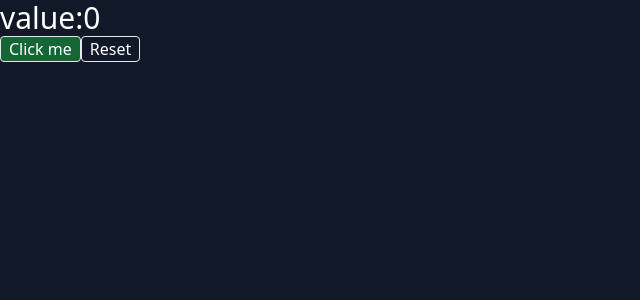
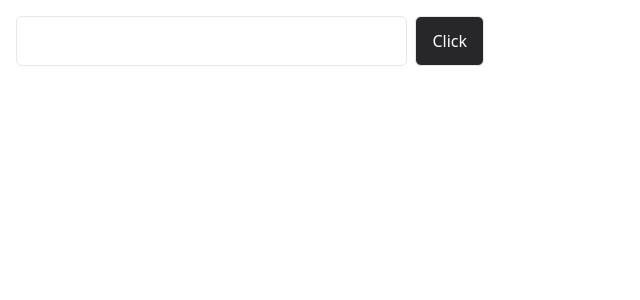
Before and after one commit to 97mams/todoReact, a React (Vite) app: page / in a window 1280 px wide. Shown: the top 300 px of the page, without its empty margins (0-640 px from the left). Built offline with nearby package versions, Linux system fonts and the light colour scheme.

Commit message:
update :)

```diff
--- a/src/App.jsx
+++ b/src/App.jsx
@@ -1,42 +1,27 @@
 import { useState } from "react";
-import { Button } from "./components/Button";
-
+import { Button } from "./components/Button"
 export default function App() {
 
     return (
-        <Counter>
-        </Counter>
+        <Todo></Todo>
     );
 }
 
 
-function Counter() {
-    const [value, setvalue] = useState(0)
-    const handleIncrement = () => {
-        setvalue((current) => {
-            return current + 1
-        })
-    }
-    const handleUnincrement = () => {
-        setvalue(0)
-    }
+function Todo() {
     return (
-        <div className="w-full h-screen -center bg-gray-900 text-white">
-            <p className="text-3xl">
-                value:{value}
-            </p>
-            <Button
-                color="secondary"
-                onclick={handleIncrement}
+        <div className="p-4 flex flex-col gap-4 w-[500px]">
+            <form
+                action={(formData) => {
+                    console.log(formData);
+                }}
+                className="flex items-center gap-2"
             >
-                Click me
-            </Button>
-            <Button
-                color="primary"
-                onclick={handleUnincrement}
-            >
-                Reset
-            </Button>
+                <input type="text" name="todo" className="border rounded-md px-2 py-3 flex-1" />
+                <Button color="primary" type="submit">Click</Button>
+            </form>
+            <ul>
+            </ul>
         </div>
     )
 }
--- a/src/components/Button.jsx
+++ b/src/components/Button.jsx
@@ -1,13 +1,16 @@
 const COLOR = {
-    primary: "bg-black-900",
+    primary: "bg-zinc-800",
     secondary: "bg-green-800"
 }
 
-export const Button = ({ color, onclick, children }) => {
+export const Button = ({ color, onclick, children, type = "text" }) => {
+    console.log(type);
+
     return (
         <button
             onClick={onclick}
-            className={"border px-2 mpy-3 rounded " + COLOR[color]}
+            className={"border px-4 text-white py-3 rounded-md " + COLOR[color]}
+            type={type}
         >
             {children}
         </button>
```
